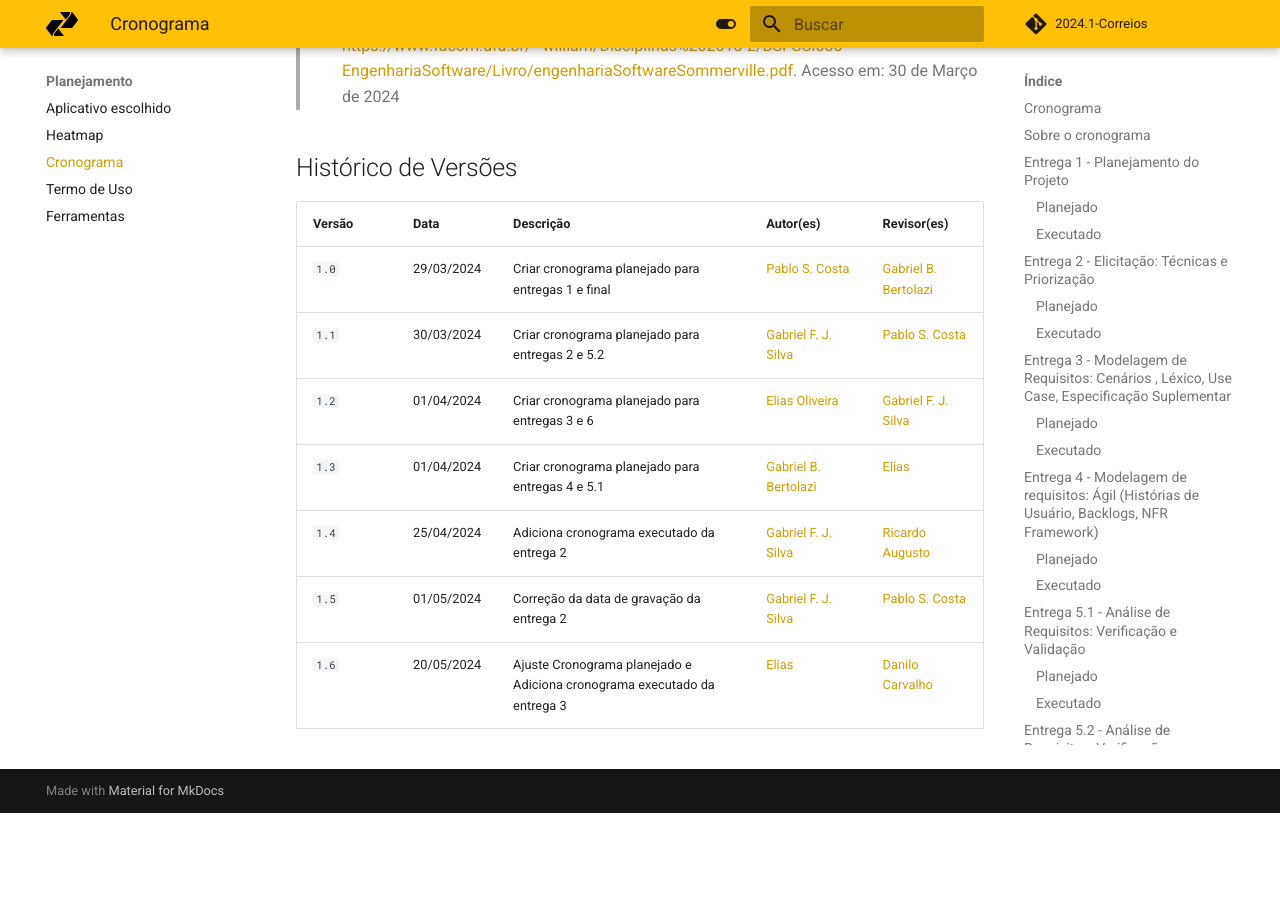
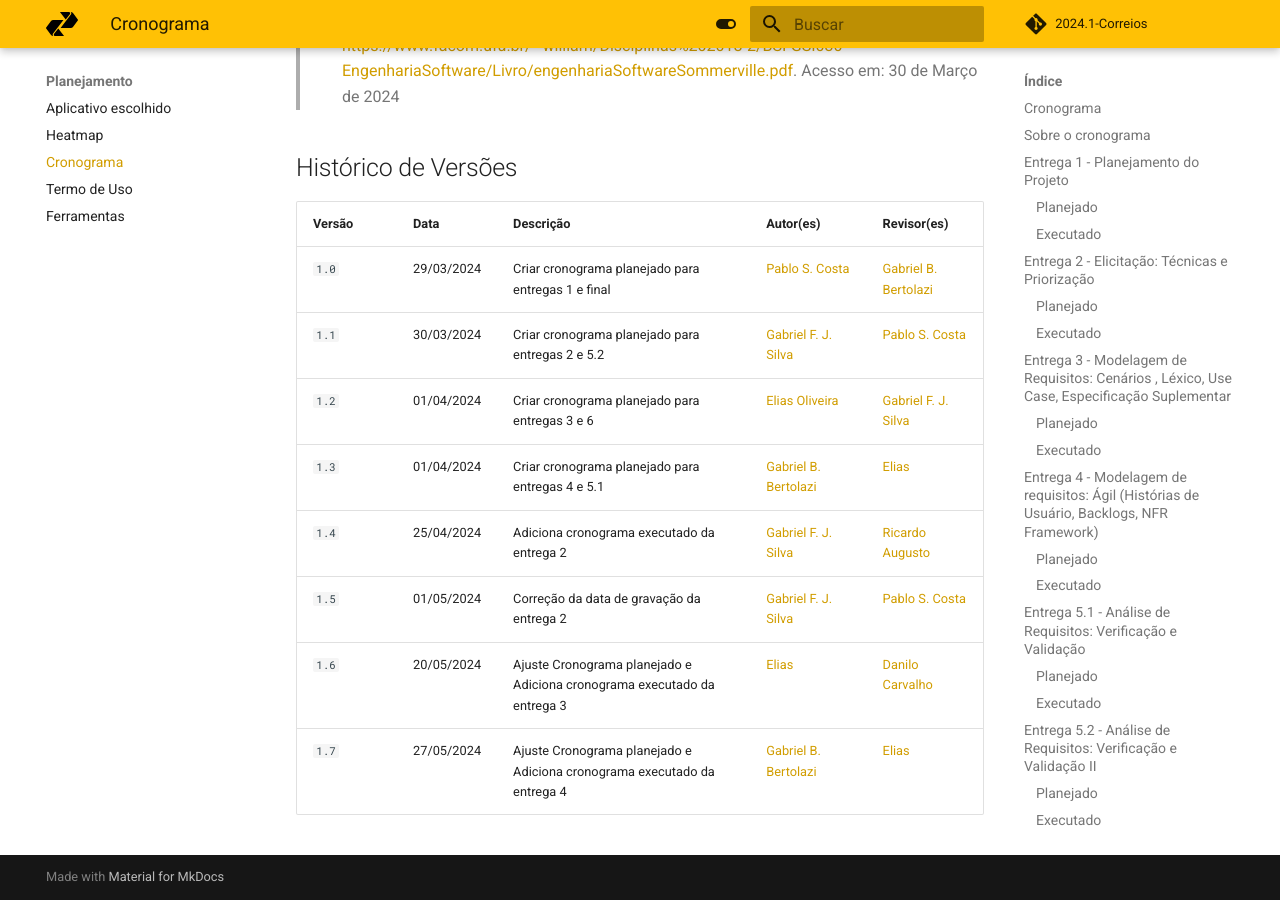
Before and after one commit to Requisitos-de-Software/2024.1-Serasa, an MkDocs documentation site: the page built from docs/planejamento/cronograma.md, in a window 1280 px wide and 900 px high, scrolled down 13425 px. Built offline with MkDocs 1.6.1 and Material for MkDocs 9.7.7, drawn with Linux system fonts in a browser that asks for light colours; comment, search, counter and statistics services are not loaded; before the commit the page ends 14238 px from its top, so only the background shows below that.

Commit message:
Update cronograma.md

```diff
--- a/docs/planejamento/cronograma.md
+++ b/docs/planejamento/cronograma.md
@@ -292,3 +292,4 @@ Disponível em:
 | `1.4` | 25/04/2024 | Adiciona cronograma executado da entrega 2 | [Gabriel F. J. Silva](https://github.com/MMcLovin) | [Ricardo Augusto](https://www.github.com/avmricardo) |
 | `1.5` | 01/05/2024 | Correção da data de gravação da entrega 2 | [Gabriel F. J. Silva](https://github.com/MMcLovin) | [Pablo S. Costa](https://github.com/pabloheika) |
 | `1.6` | 20/05/2024 | Ajuste Cronograma planejado e Adiciona cronograma executado da entrega 3  | [Elias](https://github.com/EliasOliveira21) | [Danilo Carvalho](https://github.com/Danilo-Carvalho-Antunes)|
+| `1.7` | 27/05/2024 | Ajuste Cronograma planejado e Adiciona cronograma executado da entrega 4  | [Gabriel B. Bertolazi](https://github.com/Bertolazi) | [Elias](https://github.com/EliasOliveira21)|
```
